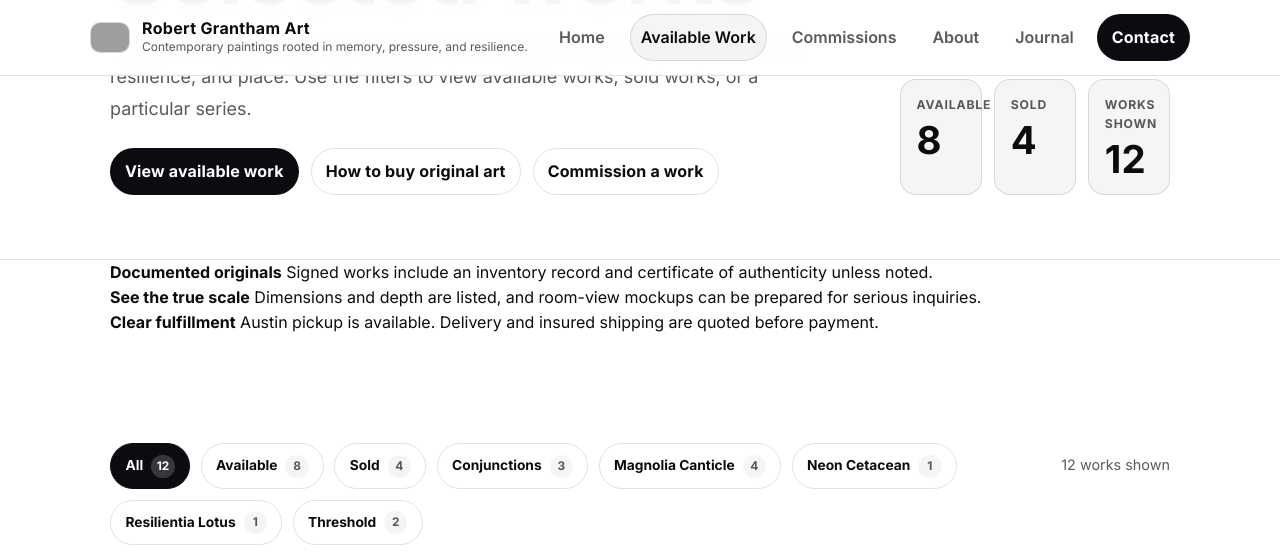
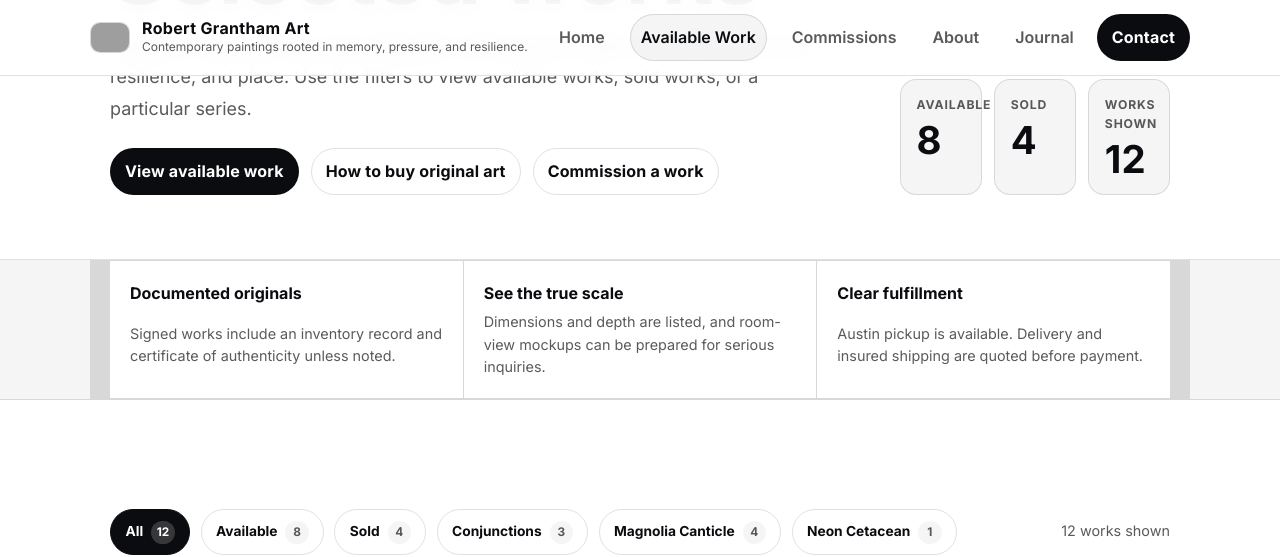
Before and after one commit to rgrantham82/rgrantham82.github.io, a Jekyll site: the page built from portfolio/index.html, in a window 1280 px wide and 1400 px high, scrolled down 313 px. Shown: the top 557 px of the window. Built offline with Jekyll 4.4.1, drawn with Linux system fonts in a browser that asks for light colours; grey boxes are pictures that could not be loaded.

Commit message:
Style collector guidance and portfolio actions

```diff
--- a/assets/css/curated-portfolio.css
+++ b/assets/css/curated-portfolio.css
@@ -59,12 +59,44 @@
   line-height: 1;
 }
 
+.collector-assurances {
+  border-bottom: 1px solid var(--border);
+  background: var(--card);
+}
+
+.collector-assurances__grid {
+  display: grid;
+  grid-template-columns: repeat(3, minmax(0, 1fr));
+  gap: 1px;
+  padding-top: 1px;
+  padding-bottom: 1px;
+  background: var(--border);
+}
+
+.collector-assurances__grid > div {
+  display: grid;
+  gap: .35rem;
+  padding: 1.25rem;
+  background: var(--bg);
+}
+
+.collector-assurances strong {
+  color: var(--fg);
+}
+
+.collector-assurances span {
+  color: var(--muted);
+  font-size: .9rem;
+  line-height: 1.55;
+}
+
 .gallery-introduction {
   padding-top: 2rem;
 }
 
 .gallery-block {
   padding: clamp(2.5rem, 6vw, 5rem) 0 clamp(4rem, 8vw, 7rem);
+  scroll-margin-top: 6rem;
 }
 
 .gallery-toolbar {
@@ -143,6 +175,26 @@
   display: none;
 }
 
+.work-card__cta {
+  display: inline-flex;
+  align-items: center;
+  gap: .35rem;
+  margin-top: auto;
+  padding-top: 1rem;
+  color: var(--fg);
+  font-size: .86rem;
+  font-weight: 750;
+}
+
+.work-card:hover .work-card__cta span,
+.work-card:focus-within .work-card__cta span {
+  transform: translateX(3px);
+}
+
+.work-card__cta span {
+  transition: transform .18s ease;
+}
+
 .empty-gallery {
   margin-top: 2rem;
   text-align: center;
@@ -164,6 +216,10 @@
 
   .gallery-summary {
     max-width: 42rem;
+  }
+
+  .collector-assurances__grid {
+    grid-template-columns: 1fr;
   }
 
   .work-grid {
@@ -197,7 +253,8 @@
 }
 
 @media (prefers-reduced-motion: reduce) {
-  .gallery-filter {
+  .gallery-filter,
+  .work-card__cta span {
     transition: none;
   }
 }
```
